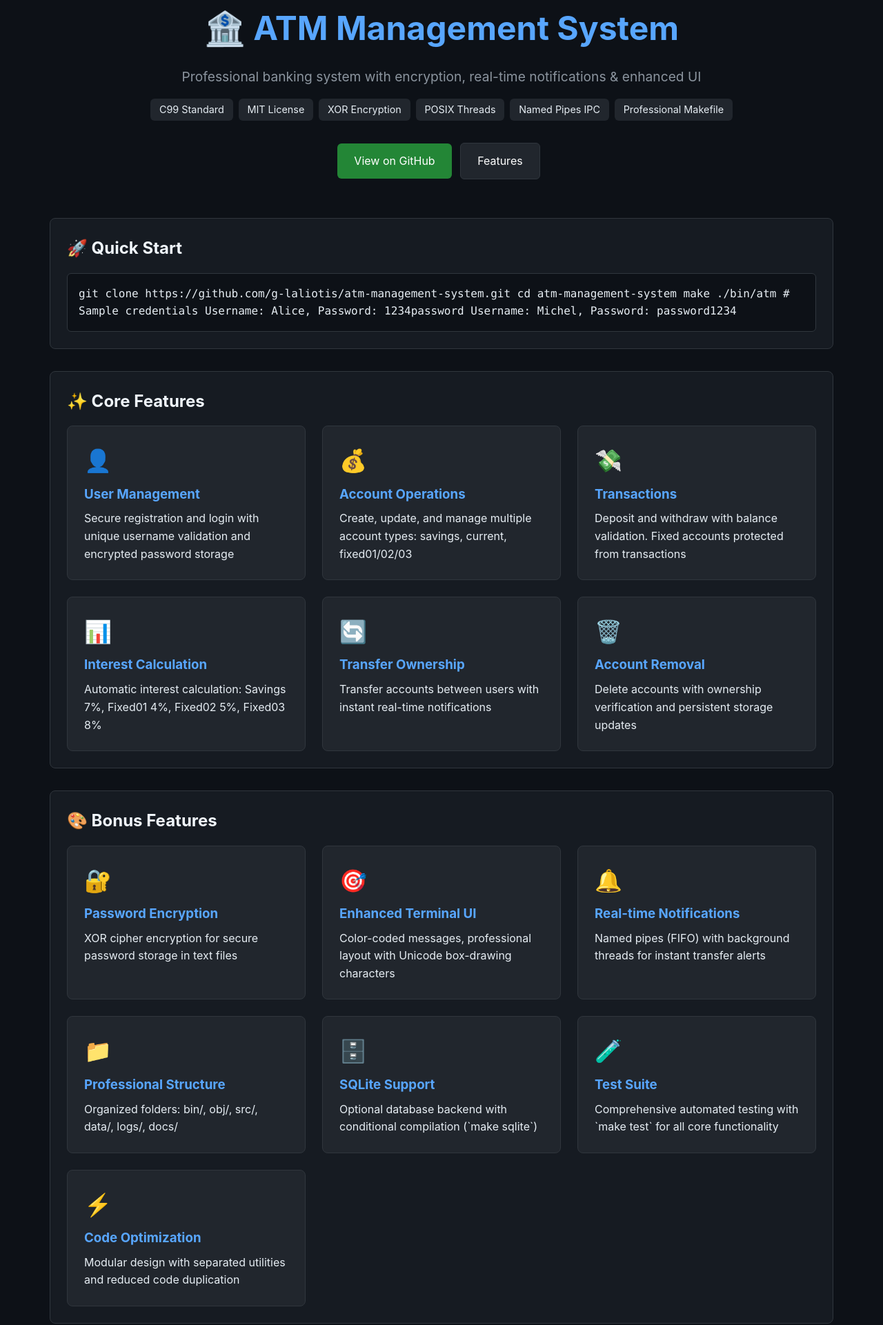
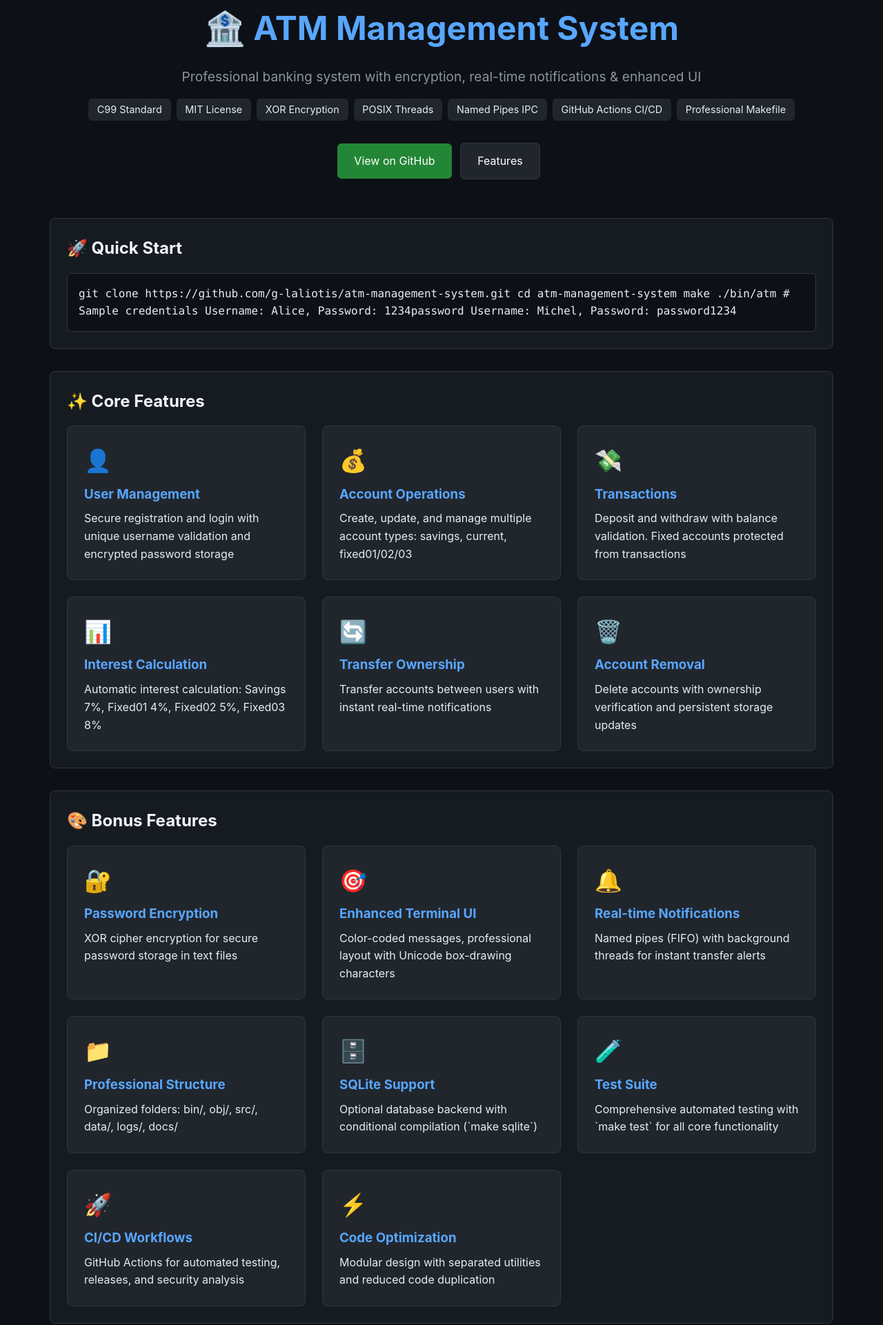
Before and after one commit to g-laliotis/atm-management-system, a plain HTML site: page docs/index.html in a window 1280 px wide. Shown: the part 29-1950 px from the top of the page at 69% size. Drawn offline with Linux system fonts and the light colour scheme.

Commit message:
Add: GitHub Actions CI/CD workflows and complete documentation update
- Added .github/workflows/ with professional CI/CD automation:
  - ci.yml: Multi-platform testing (Ubuntu, macOS) on push/PR
  - release.yml: Automated releases on version tags
  - codeql.yml: Weekly security analysis with GitHub CodeQL
- Updated README.md with CI/CD badges and project structure
- Added version 1.2.0 to CHANGELOG.md with workflow details
- Enhanced CONTRIBUTING.md with CI/CD requirements and guidelines
- Updated FEATURES.md with CI/CD as feature #7
- Enhanced GitHub Pages with CI/CD information and badges
- Complete enterprise-level automation pipeline

```diff
--- a/docs/index.html
+++ b/docs/index.html
@@ -45,6 +45,7 @@
                 <span class="badge">XOR Encryption</span>
                 <span class="badge">POSIX Threads</span>
                 <span class="badge">Named Pipes IPC</span>
+                <span class="badge">GitHub Actions CI/CD</span>
                 <span class="badge">Professional Makefile</span>
             </div>
             <div style="margin-top: 1.5rem;">
@@ -135,6 +136,11 @@ Username: Michel, Password: password1234</div>
                     <p>Comprehensive automated testing with `make test` for all core functionality</p>
                 </div>
                 <div class="card">
+                    <div class="feature-icon">🚀</div>
+                    <h3>CI/CD Workflows</h3>
+                    <p>GitHub Actions for automated testing, releases, and security analysis</p>
+                </div>
+                <div class="card">
                     <div class="feature-icon">⚡</div>
                     <h3>Code Optimization</h3>
                     <p>Modular design with separated utilities and reduced code duplication</p>
@@ -163,6 +169,8 @@ Username: Michel, Password: password1234</div>
 │   ├── FEATURES.md   # Additional features
 │   └── index.html    # GitHub Pages
 ├── test_atm.c        # Comprehensive test suite
+├── .github/          # GitHub Actions workflows
+│   └── workflows/    # CI/CD automation
 ├── CHANGELOG.md      # Version history
 ├── CONTRIBUTING.md   # Contribution guidelines
 ├── DEVELOPMENT.md    # Development summary
@@ -235,6 +243,10 @@ sudo make install</div>
                     <p>GNU Make</p>
                 </div>
                 <div class="card">
+                    <h3>CI/CD</h3>
+                    <p>GitHub Actions</p>
+                </div>
+                <div class="card">
                     <h3>Optional DB</h3>
                     <p>SQLite3</p>
                 </div>
```
Also changed, not shown: 7 other files.
